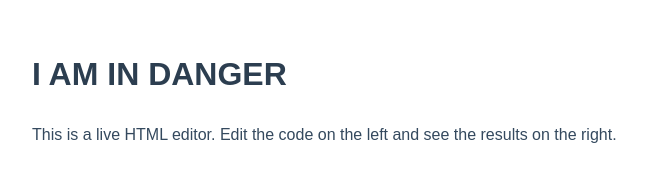
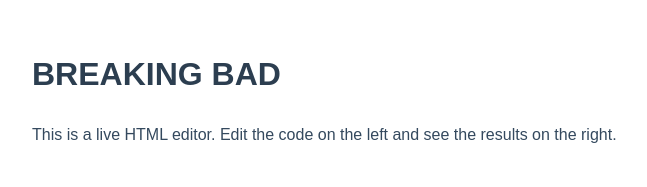
Before and after one commit to Varun85535/quick, a plain HTML site: page index.html in a window 1280 px wide. Shown: the whole page, without its empty margins (208-855 px from the left). Drawn offline with Linux system fonts and the light colour scheme.

Commit message:
Update index.html

```diff
--- a/index.html
+++ b/index.html
@@ -13,7 +13,7 @@
 </head>
 <body>
     <div class="container">
-        <h1>I AM IN DANGER</h1>
+        <h1>BREAKING BAD</h1>
         <p>This is a live HTML editor. Edit the code on the left and see the results on the right.</p>
     </div>
 </body>
```
